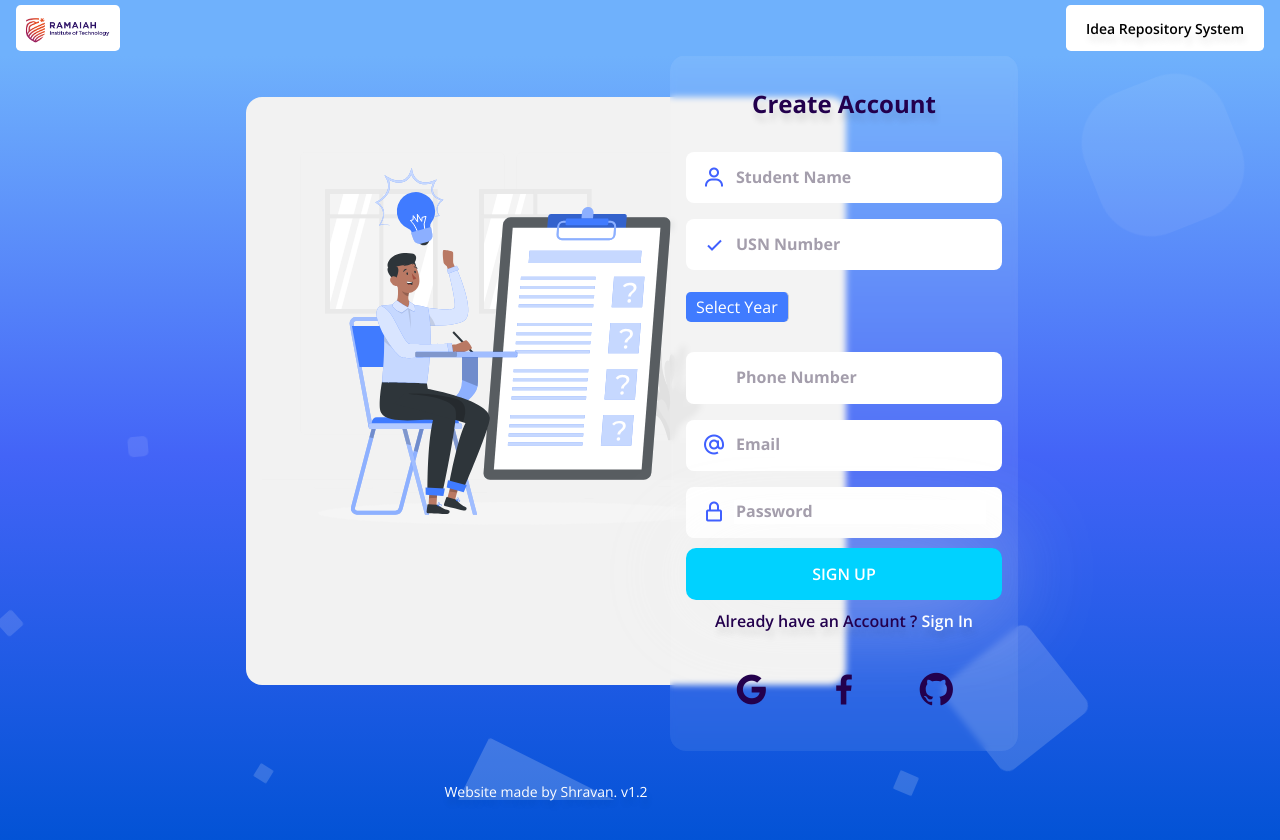
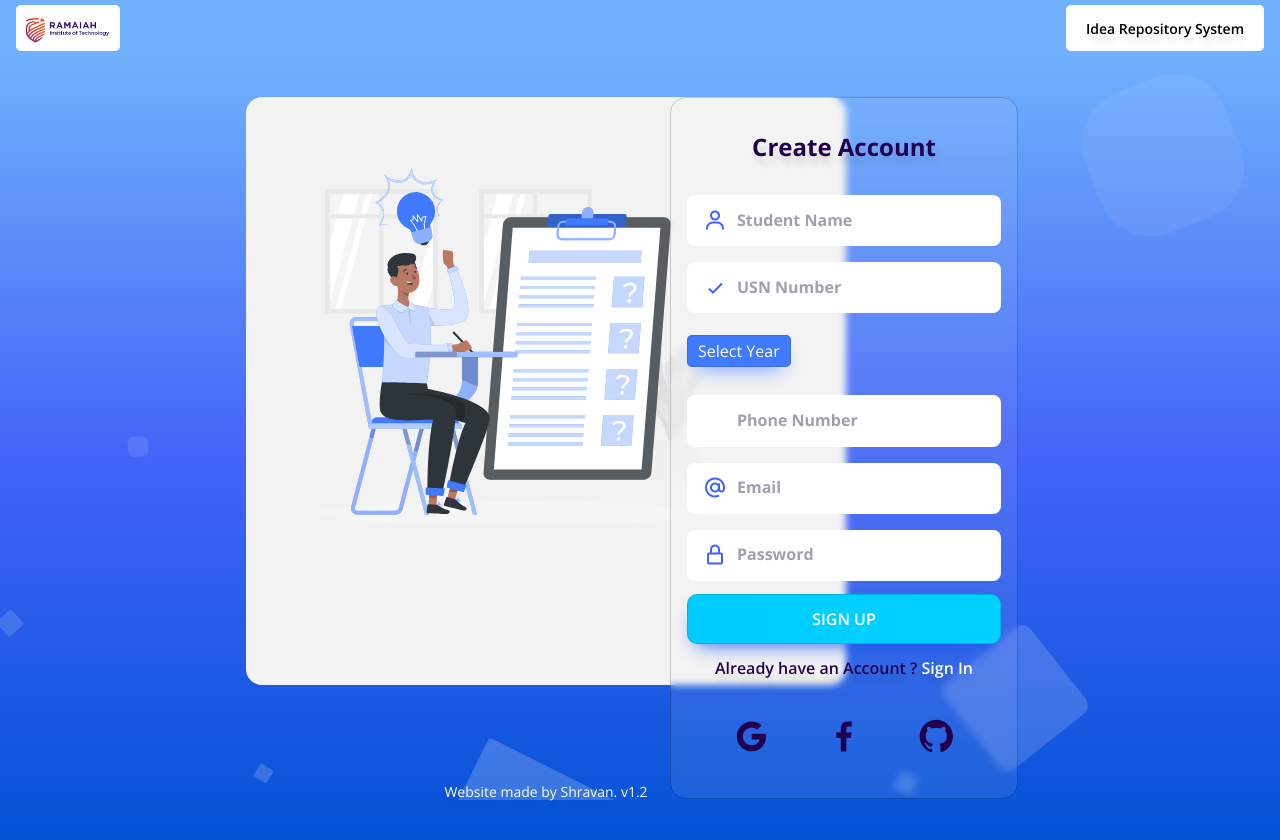
Before and after one commit to githubhosting/loginui3.0, a plain HTML site: page index.html in a window 1280 px wide. Both pictures are taken after a click on the element "Sign Up". Drawn offline with nearby package versions, Linux system fonts and the light colour scheme; some icons are missing.

Commit message:
updated css with some cool gradients

```diff
--- a/assets/css/styles.css
+++ b/assets/css/styles.css
@@ -10,6 +10,7 @@
   --first-color-dark: #23004d;
   --first-color-light: #a49eac;
   --first-color-lighten: #f2f2f2;
+  --snowcolor: #fffafa;
 
   /*===== Font and typography =====*/
   --body-font: "Open Sans", sans-serif;
@@ -89,6 +90,9 @@ img {
   background: -webkit-linear-gradient(to left, #8f94fb, #4e54c8);   */
   width: 100%;
   height: 100%;
+  max-height: 100%;
+  /* bottom: 0; */
+  top: -10rem;
 }
 
 .circles {
@@ -202,10 +206,10 @@ img {
 
 /*===== LOGIN =====*/
 .login {
-  top: auto;
+  /* top: auto; */
   display: grid;
   grid-template-columns: 100%;
-  height: 100vh;
+  height: auto;
   margin-left: 1.5rem;
   margin-right: 1.5rem;
 }
@@ -228,6 +232,7 @@ img {
 .login__forms {
   position: relative;
   height: 368px;
+  top: 2rem;
 }
 
 .login__registre,
@@ -238,16 +243,16 @@ img {
   width: 100%;
   z-index: 100;
   /* background-color: var(--first-color-lighten); */
-  /* background-color: hsla(212, 100%, 50%); */
   padding: 2rem 1rem;
   border-radius: 1rem;
   text-align: center;
-  -webkit-backdrop-filter: blur(3px); /* Safari 9+ */
-  backdrop-filter: blur(3px);
+  -webkit-backdrop-filter: blur(3.5px); /* Safari 9+ */
+  backdrop-filter: blur(3.5px);
   /* box-shadow: rgba(0, 0, 0, 0.4) 0px 30px 90px; */
   box-shadow: inset 0 0 0 200px rgba(255, 255, 255, 0.08);
-  animation-duration: 0.8s;
+  animation-duration: 0.9s;
   animation-name: animate-login;
+  border: 0.5px solid rgba(27, 31, 35, 0.2);
 }
 
 @keyframes animate-login {
@@ -263,6 +268,7 @@ img {
 }
 
 .login__title {
+  color: #23004d;
   font-size: var(--h1-font-size);
   margin-bottom: 2rem;
   text-shadow: 2px 8px 6px rgba(0, 0, 0, 0.103),
@@ -417,7 +423,7 @@ img {
 @media screen and (min-width: 1024px) {
   .login {
     height: 100vh;
-    overflow: hidden;
+    /* overflow: hidden; */
   }
 
   .login__content {
@@ -451,7 +457,7 @@ img {
   }
 
   .login__create {
-    bottom: -9rem;
+    bottom: -12rem;
   }
 }
 
@@ -474,7 +480,7 @@ img {
 .container {
   width: 100%;
   height: auto;
-  box-shadow: 0 0 1rem 0 rgba(0, 0, 0, 0.2);
+  box-shadow: 0 0 1rem 0 rgba(0, 0, 0, 0.4);
   padding: 2rem 1rem;
   border-radius: 1rem;
   text-align: center;
@@ -508,7 +514,7 @@ img {
 
 .copyright {
   text-align: center;
-  bottom: 1rem;
+  bottom: 2rem;
   /* right: 5px; */
   color: #fff;
   font-size: 14px;
@@ -588,11 +594,14 @@ img {
   align-self: center;
   line-height: 30px;
   background-color: #407bff;
-  border-right: #ccc 1px solid;
+  box-shadow: #407bff 0 10px 20px -10px;
+  border: 0.5px solid rgba(27, 31, 35, 0.15);
 }
+
 .parent a {
   margin: 10px;
   color: #ffffff;
+  font-size: 1rem;
   text-decoration: none;
 }
 .parent:hover > ul {
@@ -694,24 +703,26 @@ li:hover {
 .btn-grad2 {
   background-image: linear-gradient(
     to right,
-    #00d2ff 0%,
-    /* #6fb1fc 51%, */ #00d2ff 100%
+    #0cf 0%,
+    #00d2ff 60%, #0cf 100%
   );
 }
 .btn-grad2 {
-  margin: 10px 0;
-  padding: 15px 45px;
+  margin: 13px 0;
+  padding: 13px 45px;
   text-align: center;
   text-transform: uppercase;
   font-weight: 600;
+  font-size: 1rem;
   transition: 0.5s;
   background-size: 200% auto;
-  color: white;
-  box-shadow: 0 0 100px rgba(238, 238, 238, 0.6);
+  color: #fffafa;
+  /* box-shadow: 0 0 100px rgba(238, 238, 238, 0.6); */
+  box-shadow: #1654f0 0 10px 20px -10px;
   border-radius: 10px;
   display: block;
+  border: 0.5px solid rgba(27, 31, 35, 0.15);
   /* padding: 1rem; */
-  /* margin: 1rem 0; */
 }
 
 .btn-grad2:hover {
```
